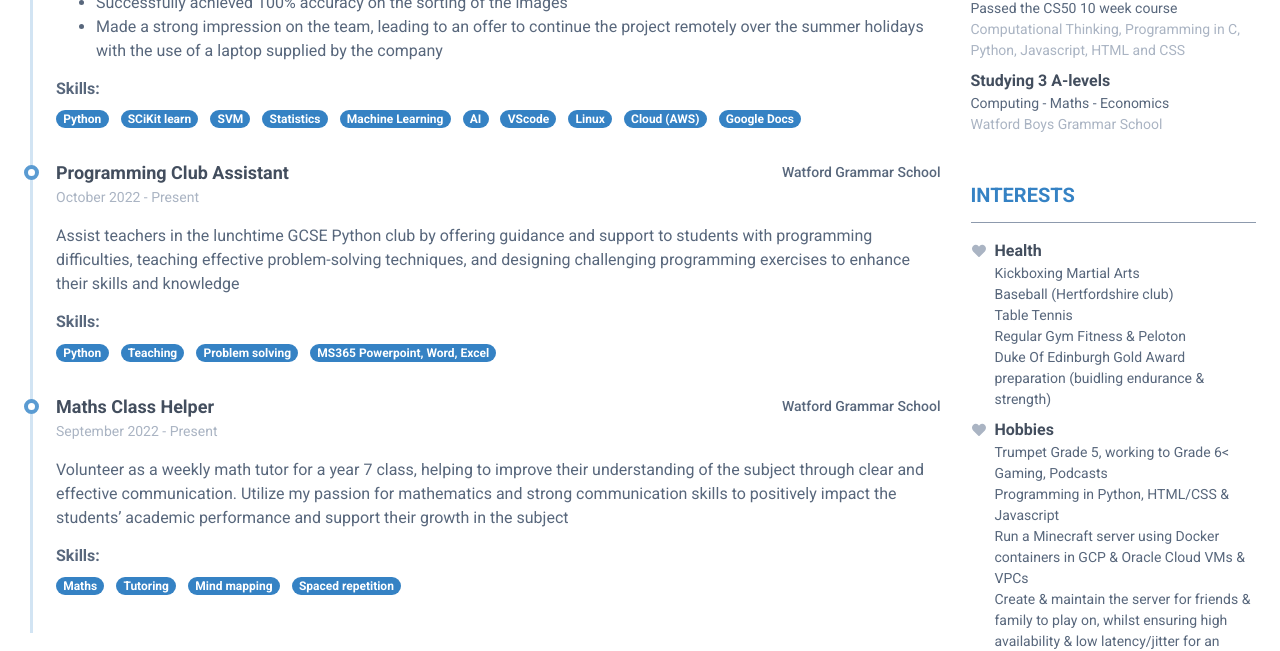
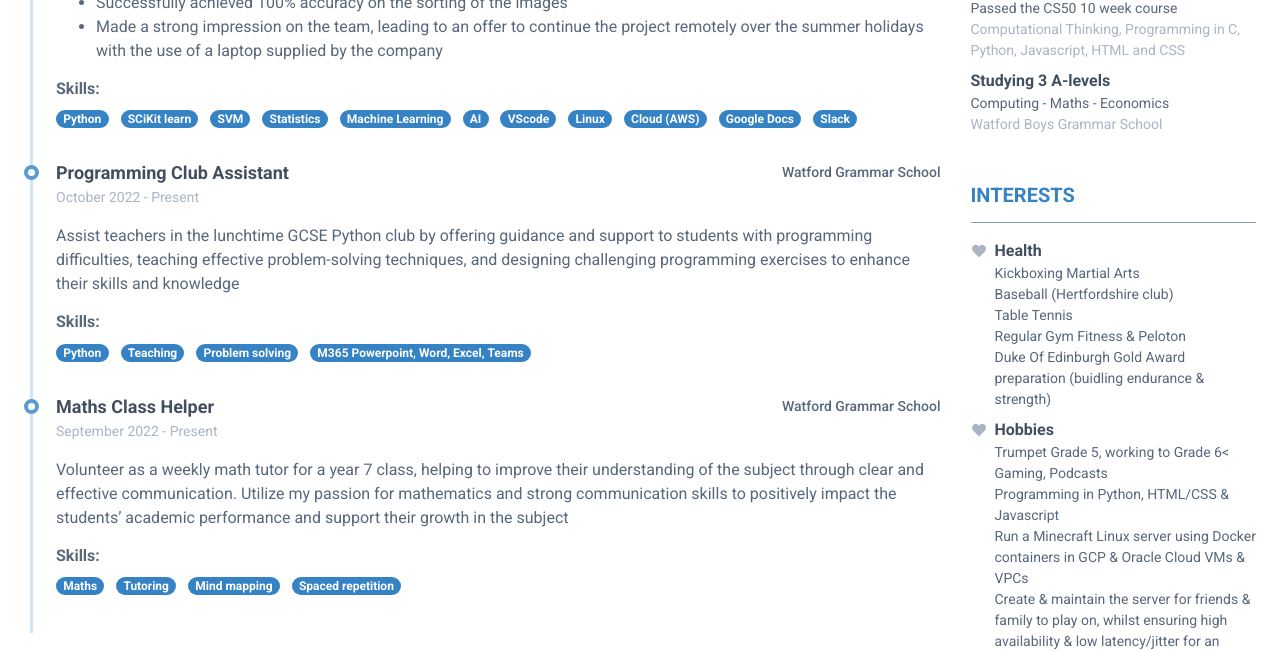
Before and after one commit to Hamy200/resume, a Jekyll site: the page built from index.markdown, in a window 1280 px wide. Shown: the part 527-1178 px from the top of the page. Built offline with Jekyll 4.4.1, drawn with Linux system fonts in a browser that asks for light colours; nearby versions of some CDN libraries.

Commit message:
Update data.yml

```diff
--- a/_data/data.yml
+++ b/_data/data.yml
@@ -44,6 +44,7 @@ experiences:
       - Linux
       - Cloud (AWS)
       - Google Docs
+      - Slack
 
   - role:  Programming Club Assistant
     time: October 2022 - Present
@@ -54,7 +55,7 @@ experiences:
       - Python
       - Teaching
       - Problem solving
-      - MS365 Powerpoint, Word, Excel
+      - M365 Powerpoint, Word, Excel, Teams
 
   - role:  Maths Class Helper
     time: September 2022 - Present
@@ -72,7 +73,7 @@ awards:
       Kickboxing Martial Arts<br> Baseball (Hertfordshire club)<br>Table Tennis<br>Regular Gym Fitness & Peloton<br>Duke Of Edinburgh Gold Award preparation (buidling endurance & strength)
   - name: Hobbies
     description: |
-       Trumpet Grade 5, working to Grade 6<<br> Gaming, Podcasts<br>Programming in Python, HTML/CSS & Javascript<br>Run a Minecraft server using Docker containers in GCP & Oracle Cloud VMs & VPCs<br>Create & maintain the server for friends & family to play on, whilst ensuring high availability & low latency/jitter for an optimal gaming experience
+       Trumpet Grade 5, working to Grade 6<<br> Gaming, Podcasts<br>Programming in Python, HTML/CSS & Javascript<br>Run a Minecraft Linux server using Docker containers in GCP & Oracle Cloud VMs & VPCs<br>Create & maintain the server for friends & family to play on, whilst ensuring high availability & low latency/jitter for an optimal gaming experience
   - name: Volunteering
     description: |
        In-school teaching, Code Clubs, Fatimid Foundation charity website and IT help
```
